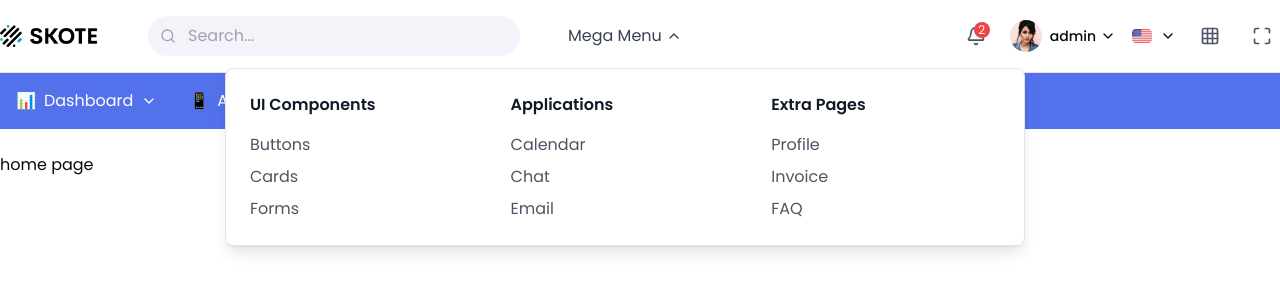
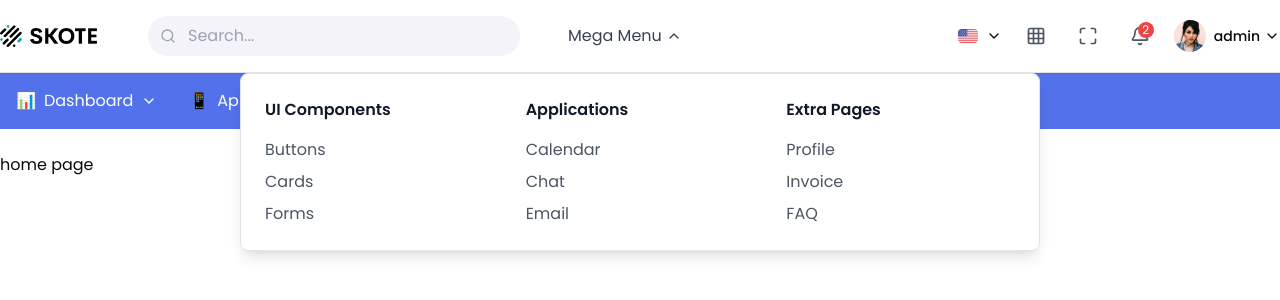
Before and after one commit to PushkarMandark/dashboard, a Next.js app: page / in a window 1280 px wide. Both pictures are taken after a click on the button "Mega Menu". Shown: the top 300 px of the page. Built offline with nearby package versions, Linux system fonts and the light colour scheme.

Commit message:
header fix

```diff
--- a/components/Header.jsx
+++ b/components/Header.jsx
@@ -25,8 +25,15 @@ export default function Header() {
   const megaMenuRef = useRef(null);
   const profileMenuRef = useRef(null);
   const notificationMenuRef = useRef(null);
+  const headerRef = useRef(null);
+  const [headerHeight, setHeaderHeight] = useState(0);
 
-  // Close dropdowns when clicking outside
+  useEffect(() => {
+    if (headerRef.current) {
+      setHeaderHeight(headerRef.current.offsetHeight);
+    }
+  }, []);
+
   useEffect(() => {
     function handleClickOutside(event) {
       if (megaMenuRef.current && !megaMenuRef.current.contains(event.target)) {
@@ -78,7 +85,7 @@ export default function Header() {
   ];
 
   return (
-    <header className="container mx-auto z-50 w-full bg-white border-b shadow-sm">
+    <header ref={headerRef} className="container mx-auto z-[50] w-full bg-white border-b shadow-sm relative">
       <div className="flex items-center justify-between ">
         {/* Left Section */}
         <div className="flex items-center gap-4">
@@ -112,7 +119,7 @@ export default function Header() {
           </div>
 
           {/* Desktop Mega Menu */}
-          <div ref={megaMenuRef} className="hidden lg:block relative ml-8 static">
+          <div ref={megaMenuRef} className="hidden lg:block relative ml-8">
             <button
               className="flex items-center gap-1 text-gray-700 hover:text-gray-900 py-4"
               onClick={() => setMegaMenu(!megaMenu)}
@@ -122,7 +129,10 @@ export default function Header() {
             </button>
 
             {megaMenu && (
-              <div className="absolute left-1/2 transform -translate-x-1/2 top-full mt-1 w-[800px] bg-white rounded-lg shadow-lg border p-6 z-50">
+              <div
+                style={{ position: "fixed", top: `${headerHeight}px` }}
+                className="left-1/2 transform -translate-x-1/2 w-[800px] bg-white rounded-lg shadow-lg border p-6 z-[60]"
+              >
                 <div className="grid grid-cols-1 md:grid-cols-3 gap-8">
                   <div>
                     <h3 className="font-semibold mb-4 text-gray-900">UI Components</h3>
@@ -160,6 +170,31 @@ export default function Header() {
           <button className="lg:hidden p-2 hover:bg-gray-100 rounded-full">
             <Search className="h-5 w-5 text-gray-600" />
           </button>
+
+          {/* Desktop Only Items */}
+          <div className="hidden lg:flex items-center gap-4">
+            <button className="flex items-center gap-2">
+              <Image
+                src="/images/us-flag.png"
+                alt="US Flag"
+                width={20}
+                height={15}
+                className="rounded"
+              />
+              <ChevronDown className="h-4 w-4" />
+            </button>
+
+            <button className="p-2 hover:bg-gray-100 rounded-full">
+              <Grid className="h-5 w-5 text-gray-600" />
+            </button>
+
+            <button
+              className="p-2 hover:bg-gray-100 rounded-full"
+              onClick={toggleFullscreen}
+            >
+              <Maximize className="h-5 w-5 text-gray-600" />
+            </button>
+          </div>
 
           {/* Notifications */}
           <div ref={notificationMenuRef} className="relative">
@@ -267,31 +302,6 @@ export default function Header() {
               </div>
             )}
           </div>
-
-          {/* Desktop Only Items */}
-          <div className="hidden lg:flex items-center gap-4">
-            <button className="flex items-center gap-2">
-              <Image
-                src="/images/us-flag.png"
-                alt="US Flag"
-                width={20}
-                height={15}
-                className="rounded"
-              />
-              <ChevronDown className="h-4 w-4" />
-            </button>
-
-            <button className="p-2 hover:bg-gray-100 rounded-full">
-              <Grid className="h-5 w-5 text-gray-600" />
-            </button>
-
-            <button
-              className="p-2 hover:bg-gray-100 rounded-full"
-              onClick={toggleFullscreen}
-            >
-              <Maximize className="h-5 w-5 text-gray-600" />
-            </button>
-          </div>
         </div>
       </div>
 
```
